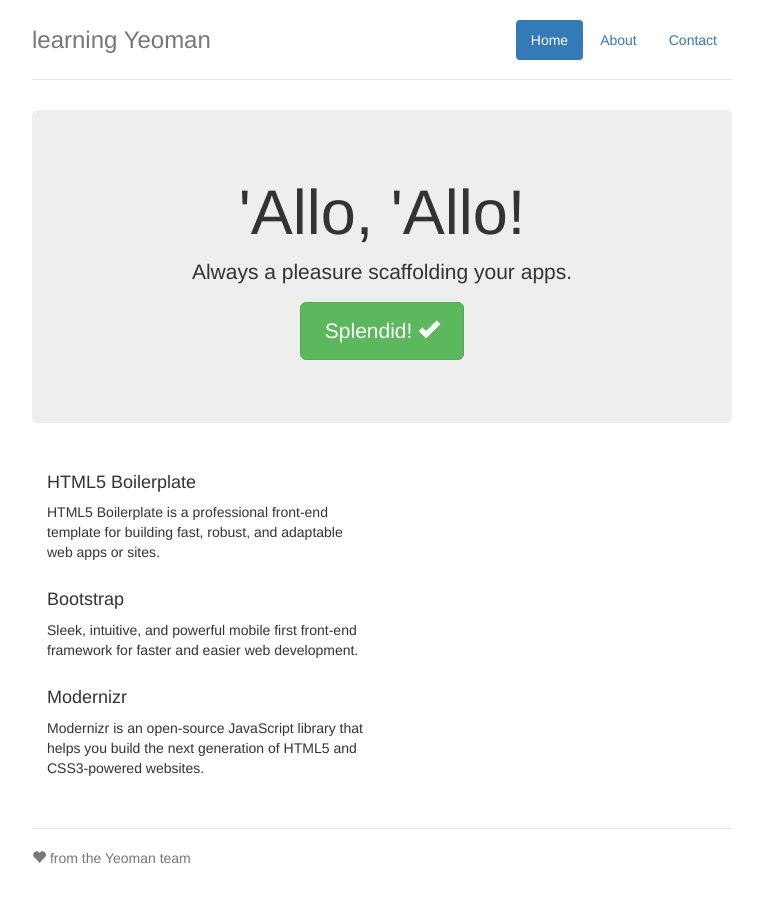
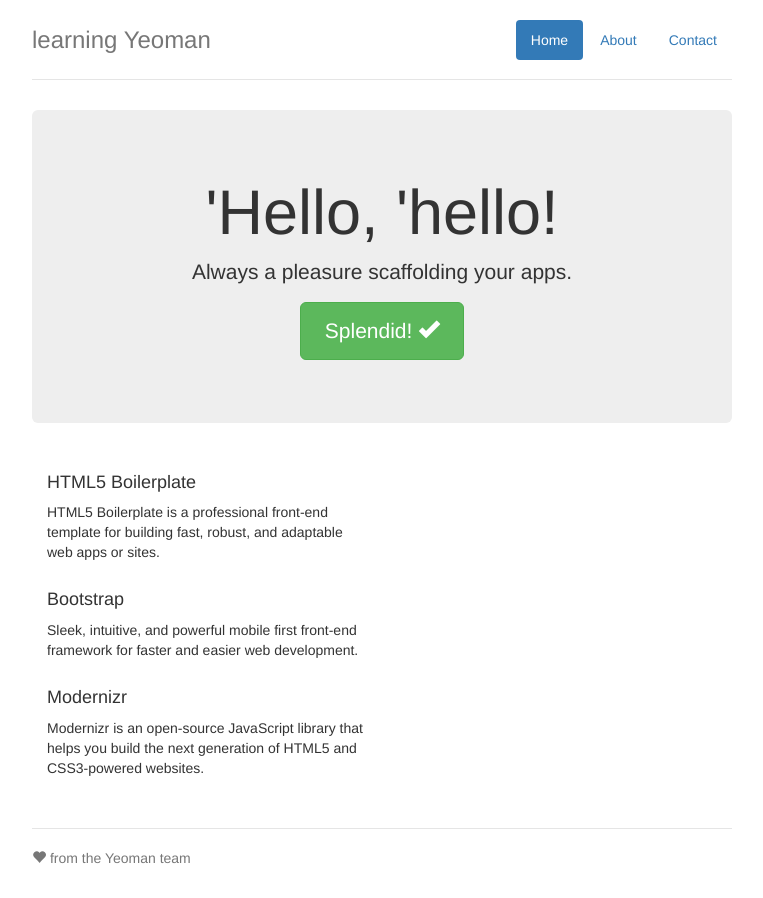
Before and after one commit to eedrah/learning-YeomanSubtreeDeployment, a website: page app/index.html in a window 1280 px wide. Shown: the whole page, without its empty margins (258-1021 px from the left). Drawn offline with nearby package versions, Linux system fonts and the light colour scheme; files that its build step writes are made by us from their sources.

Commit message:
change index.html

```diff
--- a/app/index.html
+++ b/app/index.html
@@ -37,7 +37,7 @@
       </div>
 
       <div class="jumbotron">
-        <h1>'Allo, 'Allo!</h1>
+        <h1>'Hello, 'hello!</h1>
         <p class="lead">Always a pleasure scaffolding your apps.</p>
         <p><a class="btn btn-lg btn-success" href="#">Splendid! <span class="glyphicon glyphicon-ok"></span></a></p>
       </div>
```
Also changed, not shown: dist/index.html.
